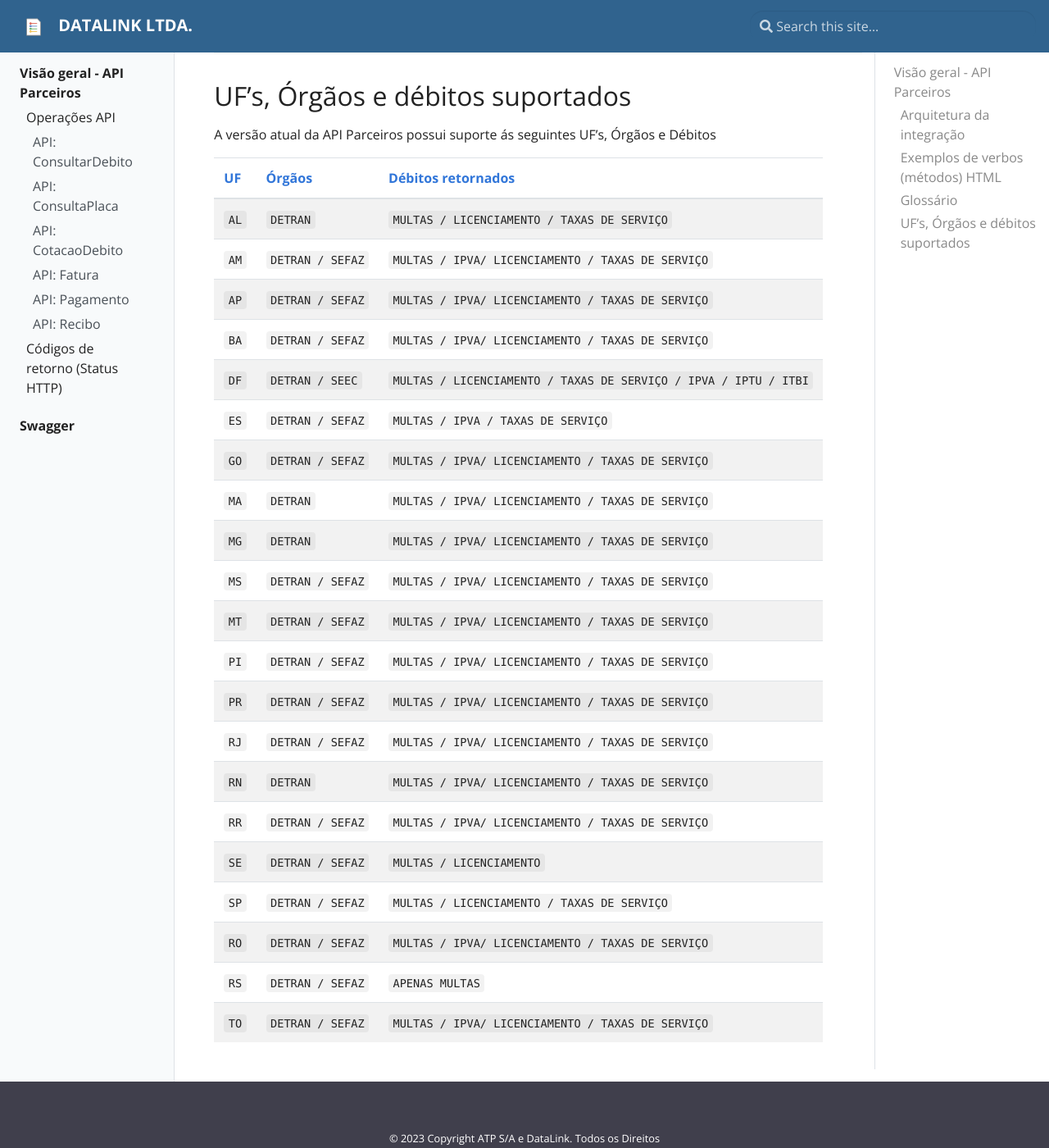
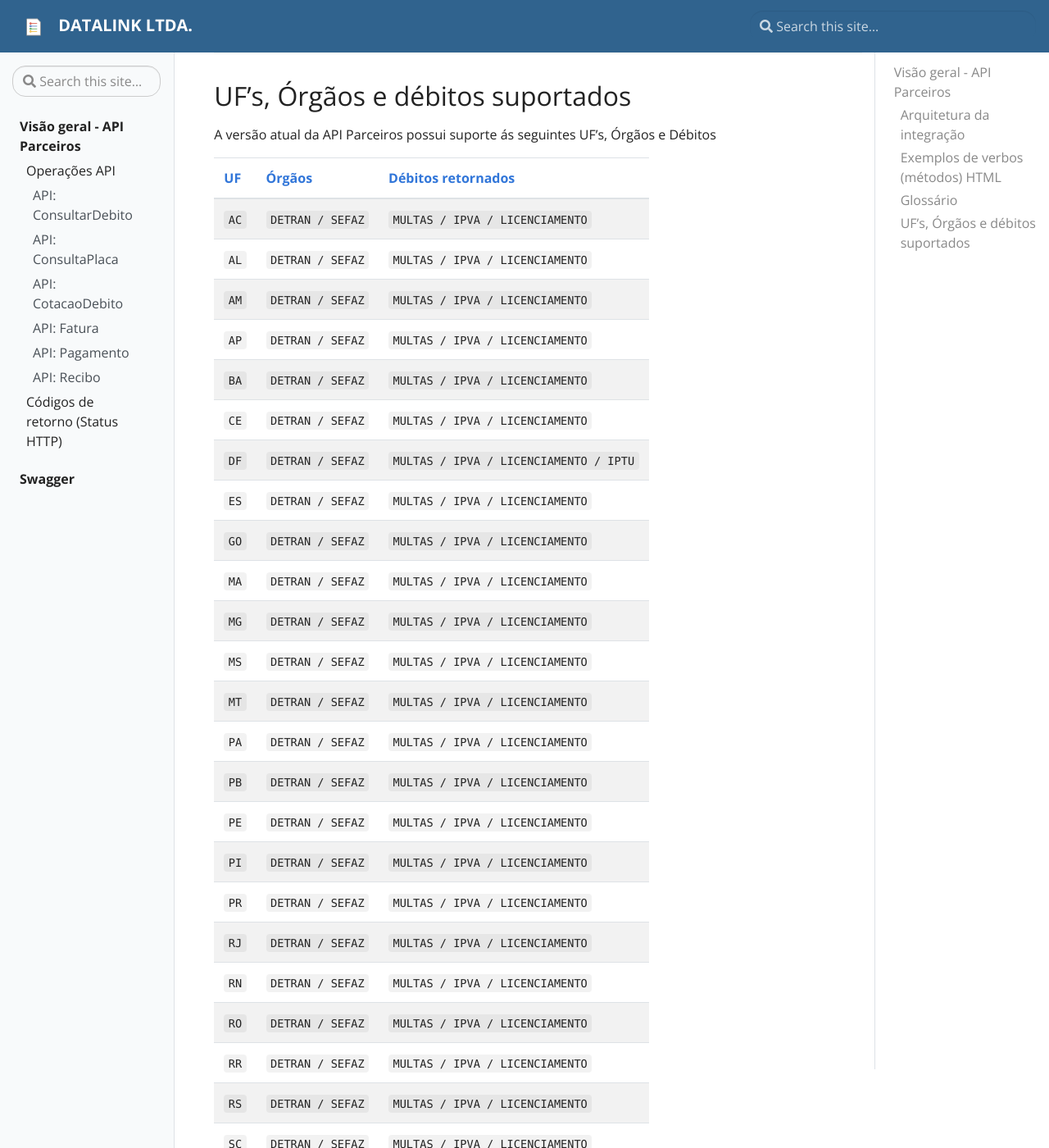
Before and after one commit to apiparcelenahora/manual, a Jekyll site: the page built from pages/introducao.md, in a window 1280 px wide and 1400 px high, scrolled down 2132 px. Shown: the whole window at 82% size. Built offline with Jekyll 4.4.1, drawn with Linux system fonts in a browser that asks for light colours; some of the changed text lies outside the part shown.

Commit message:
Update introducao.md
Ajuste nos orgaos

```diff
--- a/pages/introducao.md
+++ b/pages/introducao.md
@@ -62,24 +62,29 @@ A versão atual da API Parceiros possui suporte ás seguintes UF's, Órgãos e D
 
 | UF      | Órgãos            | Débitos retornados                  |
 |---------|-------------------|-------------------------------------|
-| `AL`      | `DETRAN        `    | `MULTAS / LICENCIAMENTO / TAXAS DE SERVIÇO`                                |
-| `AM`      | `DETRAN / SEFAZ`    | `MULTAS / IPVA/ LICENCIAMENTO / TAXAS DE SERVIÇO   `                           |
-| `AP`      | `DETRAN / SEFAZ`    | `MULTAS / IPVA/ LICENCIAMENTO / TAXAS DE SERVIÇO`                                  |
-| `BA`      | `DETRAN / SEFAZ`    | `MULTAS / IPVA/ LICENCIAMENTO / TAXAS DE SERVIÇO`                                  |
-| `DF`      | `DETRAN / SEEC `    | `MULTAS / LICENCIAMENTO / TAXAS DE SERVIÇO / IPVA / IPTU / ITBI` |
-| `ES`      | `DETRAN / SEFAZ`    | `MULTAS / IPVA / TAXAS DE SERVIÇO`                               |
-| `GO`      | `DETRAN / SEFAZ`    | `MULTAS / IPVA/ LICENCIAMENTO / TAXAS DE SERVIÇO  `                              |
-| `MA`      | `DETRAN        `    | `MULTAS / IPVA/ LICENCIAMENTO / TAXAS DE SERVIÇO`                                  |
-| `MG`      | `DETRAN        `    | `MULTAS / IPVA/ LICENCIAMENTO / TAXAS DE SERVIÇO `                             |
-| `MS`      | `DETRAN / SEFAZ`    | `MULTAS / IPVA/ LICENCIAMENTO / TAXAS DE SERVIÇO `                                |
-| `MT`      | `DETRAN / SEFAZ`    | `MULTAS / IPVA/ LICENCIAMENTO / TAXAS DE SERVIÇO`                                  |
-| `PI`      | `DETRAN / SEFAZ`    | `MULTAS / IPVA/ LICENCIAMENTO / TAXAS DE SERVIÇO `                                 |
-| `PR`      | `DETRAN / SEFAZ`    | `MULTAS / IPVA/ LICENCIAMENTO / TAXAS DE SERVIÇO`                                  |
-| `RJ`      | `DETRAN / SEFAZ`    | `MULTAS / IPVA/ LICENCIAMENTO / TAXAS DE SERVIÇO`                               |
-| `RN`      | `DETRAN        `    | `MULTAS / IPVA/ LICENCIAMENTO / TAXAS DE SERVIÇO   `                               |
-| `RR`      | `DETRAN / SEFAZ`    | `MULTAS / IPVA/ LICENCIAMENTO / TAXAS DE SERVIÇO `                                |
-| `SE`      | `DETRAN / SEFAZ`    | `MULTAS / LICENCIAMENTO`                               |
-| `SP`      | `DETRAN / SEFAZ`    | `MULTAS / LICENCIAMENTO / TAXAS DE SERVIÇO`                                |
-| `RO`      | `DETRAN / SEFAZ`    | `MULTAS / IPVA/ LICENCIAMENTO / TAXAS DE SERVIÇO `                                 |
-| `RS`      | `DETRAN / SEFAZ`    | `APENAS MULTAS `                              |
-| `TO`      | `DETRAN / SEFAZ`    | `MULTAS / IPVA/ LICENCIAMENTO / TAXAS DE SERVIÇO `                                |
+| `AC`      | `DETRAN / SEFAZ`    | `MULTAS / IPVA / LICENCIAMENTO`                                |
+| `AL`      | `DETRAN / SEFAZ`    | `MULTAS / IPVA / LICENCIAMENTO`                                 |
+| `AM`      | `DETRAN / SEFAZ`    | `MULTAS / IPVA / LICENCIAMENTO`                            |
+| `AP`      | `DETRAN / SEFAZ`    | `MULTAS / IPVA / LICENCIAMENTO`                                  |
+| `BA`      | `DETRAN / SEFAZ`    | `MULTAS / IPVA / LICENCIAMENTO`                                  |
+| `CE`      | `DETRAN / SEFAZ`    | `MULTAS / IPVA / LICENCIAMENTO`                                  |
+| `DF`      | `DETRAN / SEFAZ`    | `MULTAS / IPVA / LICENCIAMENTO / IPTU` |
+| `ES`      | `DETRAN / SEFAZ`    | `MULTAS / IPVA / LICENCIAMENTO`                               |
+| `GO`      | `DETRAN / SEFAZ`    | `MULTAS / IPVA / LICENCIAMENTO`                              |
+| `MA`      | `DETRAN / SEFAZ`    | `MULTAS / IPVA / LICENCIAMENTO`                                  |
+| `MG`      | `DETRAN / SEFAZ`    | `MULTAS / IPVA / LICENCIAMENTO`                             |
+| `MS`      | `DETRAN / SEFAZ`    | `MULTAS / IPVA / LICENCIAMENTO`                                |
+| `MT`      | `DETRAN / SEFAZ`    | `MULTAS / IPVA / LICENCIAMENTO`                                  |
+| `PA`      | `DETRAN / SEFAZ`    | `MULTAS / IPVA / LICENCIAMENTO`                                |
+| `PB`      | `DETRAN / SEFAZ`    | `MULTAS / IPVA / LICENCIAMENTO`                                |
+| `PE`      | `DETRAN / SEFAZ`    | `MULTAS / IPVA / LICENCIAMENTO`                                |
+| `PI`      | `DETRAN / SEFAZ`    | `MULTAS / IPVA / LICENCIAMENTO`                                 |
+| `PR`      | `DETRAN / SEFAZ`    | `MULTAS / IPVA / LICENCIAMENTO`                                  |
+| `RJ`      | `DETRAN / SEFAZ`    | `MULTAS / IPVA / LICENCIAMENTO`                               |
+| `RN`      | `DETRAN / SEFAZ`    | `MULTAS / IPVA / LICENCIAMENTO`                               |
+| `RO`      | `DETRAN / SEFAZ`    | `MULTAS / IPVA / LICENCIAMENTO`                               |
+| `RR`      | `DETRAN / SEFAZ`    | `MULTAS / IPVA / LICENCIAMENTO`                                |
+| `RS`      | `DETRAN / SEFAZ`    | `MULTAS / IPVA / LICENCIAMENTO`                               |
+| `SC`      | `DETRAN / SEFAZ`    | `MULTAS / IPVA / LICENCIAMENTO`                               |
+| `SP`      | `DETRAN / SEFAZ`    | `MULTAS / IPVA / LICENCIAMENTO`                                |
+| `TO`      | `DETRAN / SEFAZ`    | `MULTAS / IPVA / LICENCIAMENTO`                                |
```
